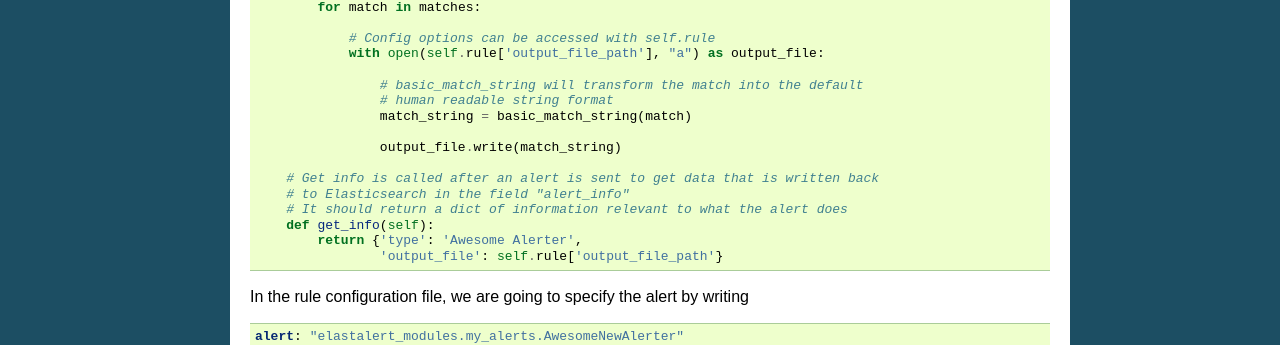
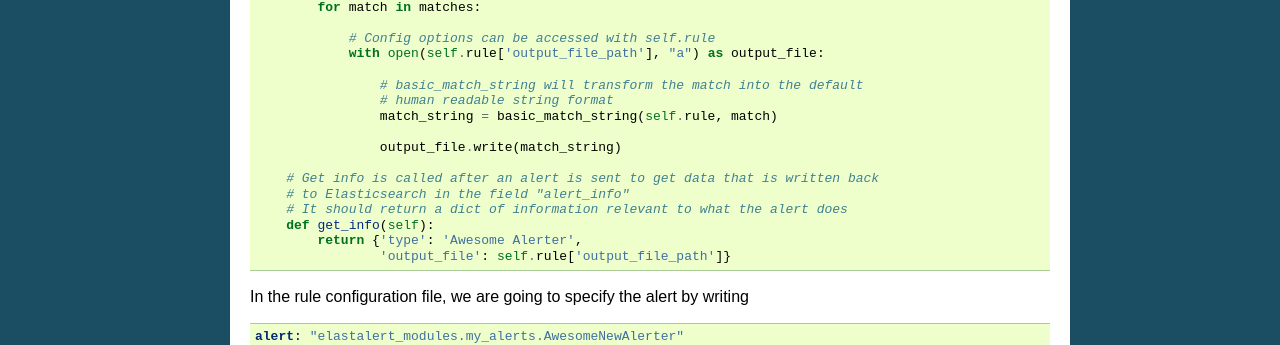
Before and after one commit to Yelp/elastalert, a Sphinx documentation site: the page built from docs/source/recipes/adding_alerts.rst, in a window 1280 px wide. Shown: the part 1373-1718 px from the top of the page. Built offline with Sphinx 7.4.7, drawn with Linux system fonts in a browser that asks for light colours.

Commit message:
Changed example to actually work

```diff
--- a/docs/source/recipes/adding_alerts.rst
+++ b/docs/source/recipes/adding_alerts.rst
@@ -86,7 +86,7 @@ Now, in a file named ``my_alerts.py``, add
 
                     # basic_match_string will transform the match into the default
                     # human readable string format
-                    match_string = basic_match_string(match)
+                    match_string = basic_match_string(self.rule, match)
 
                     output_file.write(match_string)
 
@@ -95,7 +95,7 @@ Now, in a file named ``my_alerts.py``, add
         # It should return a dict of information relevant to what the alert does
         def get_info(self):
             return {'type': 'Awesome Alerter',
-                    'output_file': self.rule['output_file_path'}
+                    'output_file': self.rule['output_file_path']}
 
 
 In the rule configuration file, we are going to specify the alert by writing
--- a/docs/source/running_elastalert.rst
+++ b/docs/source/running_elastalert.rst
@@ -120,7 +120,7 @@ Running ElastAlert
 
 There are two ways of invoking ElastAlert. As a daemon, through Supervisor (http://supervisord.org/), or directly with Python. For easier debugging purposes in this tutorial, we will invoke it directly::
 
-    $ python elastalert/elastalert.py --verbose --rule example_frequency.yaml
+    $ python -m elastalert.elastalert --verbose --rule example_frequency.yaml
     No handlers could be found for logger "elasticsearch"
     INFO:root:Queried rule Example rule from 1-15 14:22 PST to 1-15 15:07 PST: 5 hits
     INFO:elasticsearch:POST http://elasticsearch.example.com:14900/elastalert_status/elastalert_status?op_type=create [status:201 request:0.025s]
```
Also changed, not shown: 2 other files.
